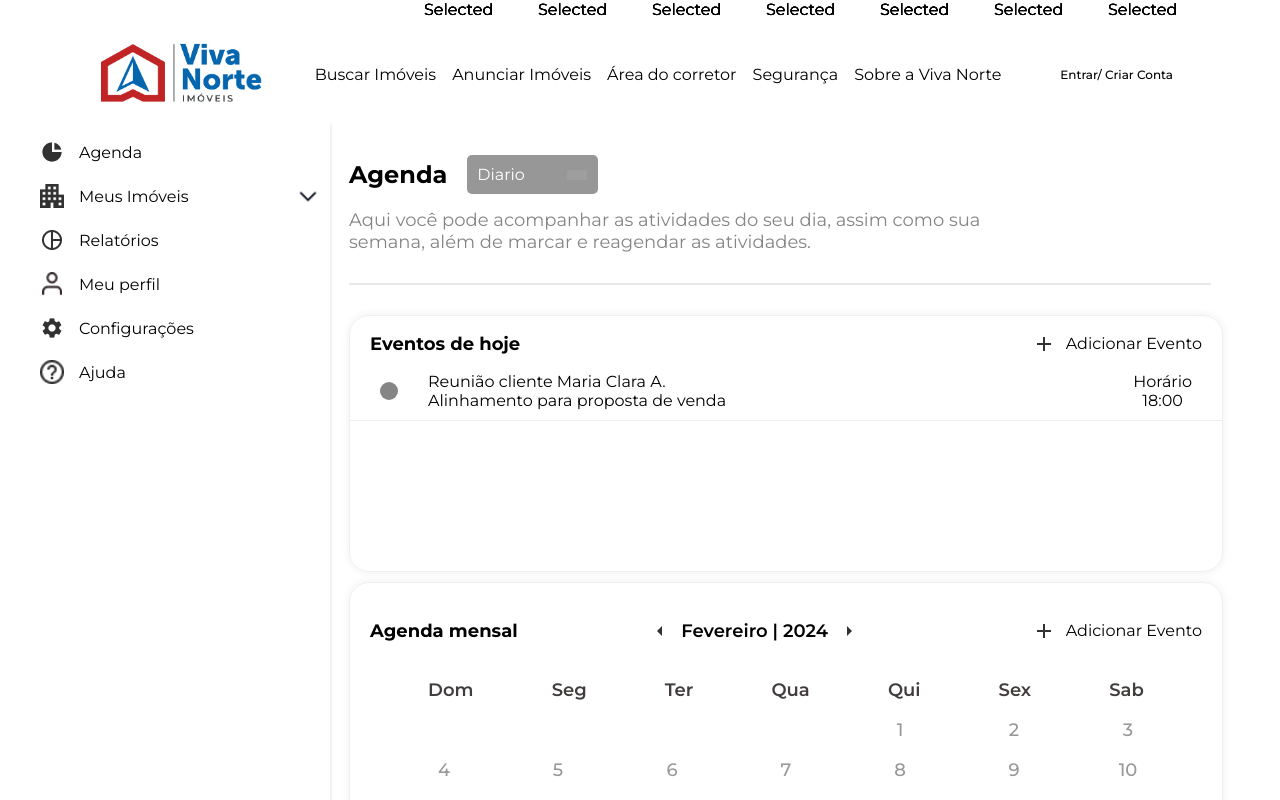
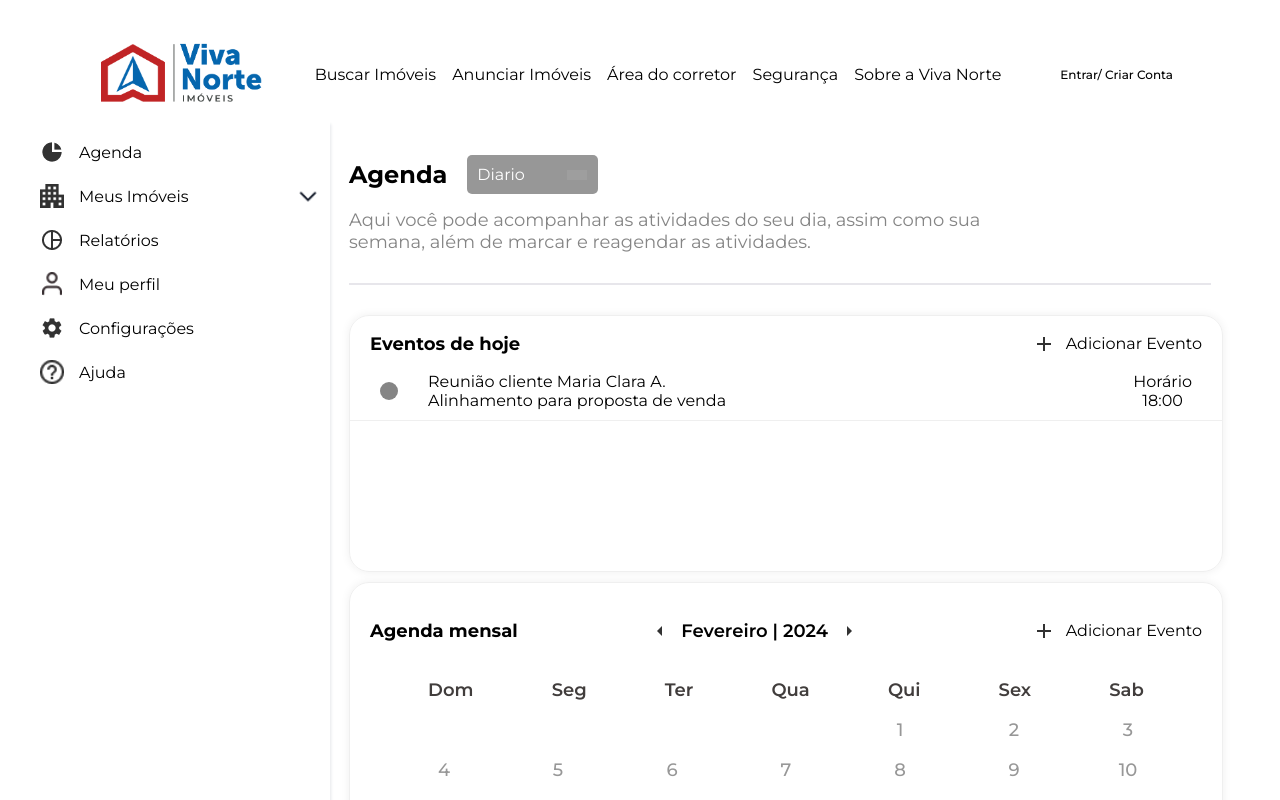
Before and after one commit to lucasgalindo/VIVA-NORTE-WEBSITE, a React (Vite) app in the folder VIVA-NORTE-WEBSITE/: page /corretor_page in a window 1280 px wide. Shown: the top 800 px of the page. Built offline with nearby package versions, Linux system fonts and the light colour scheme; grey boxes are pictures that could not be loaded.

Commit message:
adding something

```diff
--- a/VIVA-NORTE-WEBSITE/src/componentes/_corretor_calendary/calendary.jsx
+++ b/VIVA-NORTE-WEBSITE/src/componentes/_corretor_calendary/calendary.jsx
@@ -255,7 +255,9 @@ export default function Calendary() {
                         }
                       }} key={i} className={styles.day_agenda}>{element.day}</span>
                       {
-                        currentDate[index][i] ? <div className={styles.data_result}>
+                        currentDate[index][i].isSelected ? <div style={{
+                          left: -i * 105 - 20
+                        }} className={styles.data_result}>
                           <span>Selected</span>
                           </div> : null
                       }
--- a/VIVA-NORTE-WEBSITE/src/componentes/_corretor_calendary/calendary.module.css
+++ b/VIVA-NORTE-WEBSITE/src/componentes/_corretor_calendary/calendary.module.css
@@ -110,8 +110,7 @@
 
 .data_result{
     position: absolute;
-    top: 0;
-
+    top: 20px;
 }
 
 .select{
```
